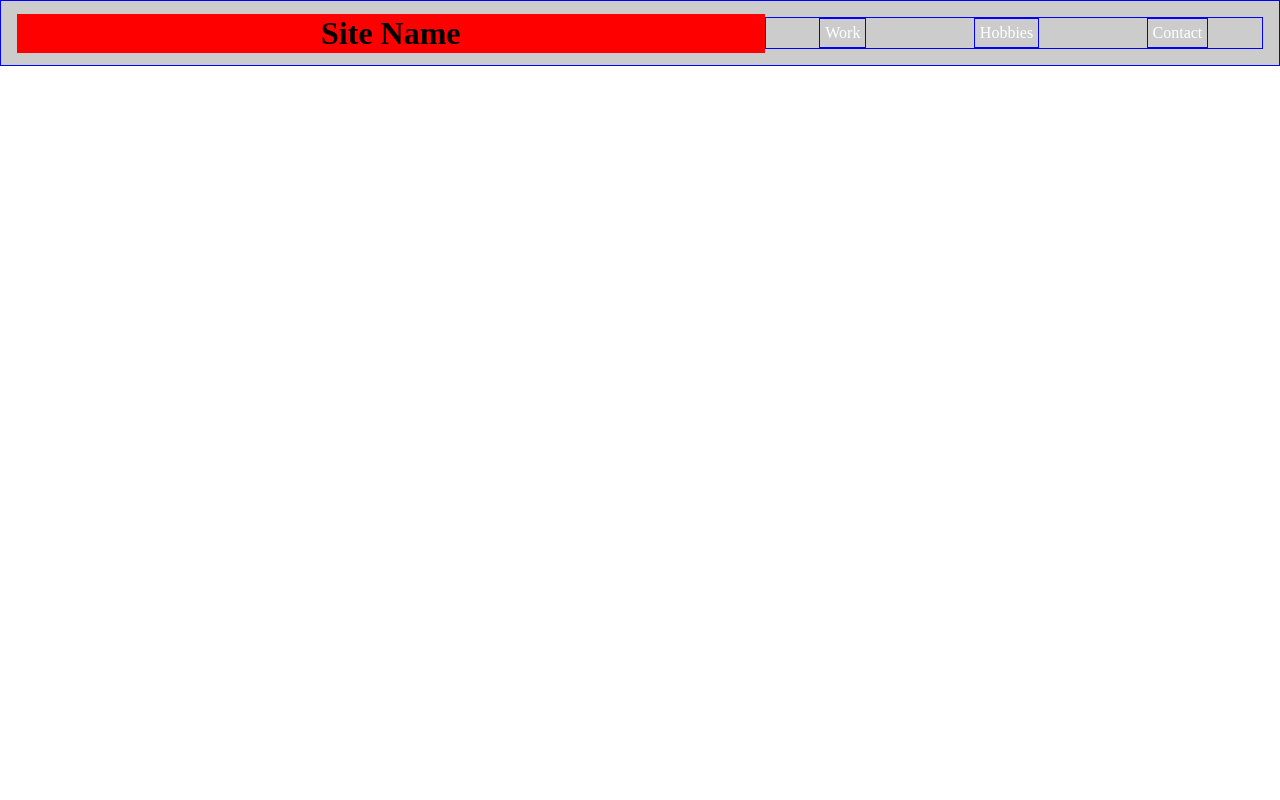
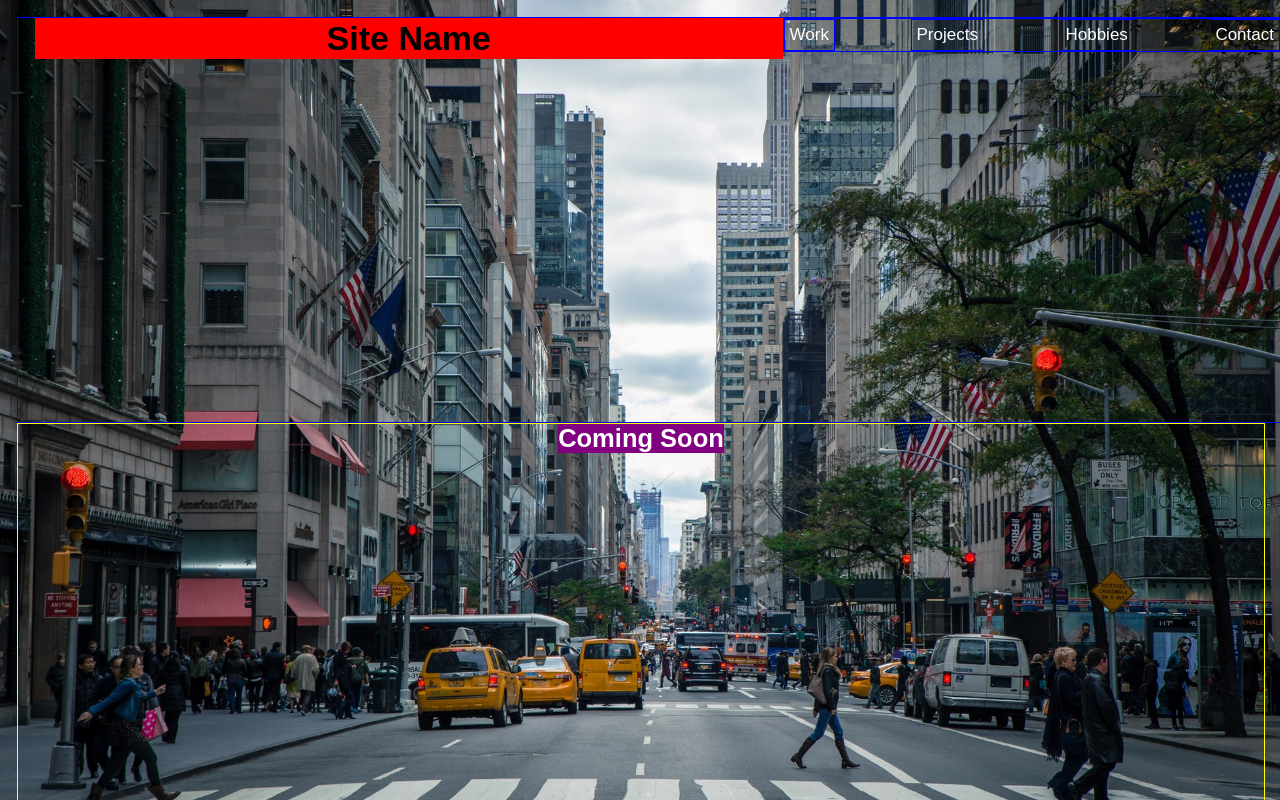
Before and after one commit to akasos/portfolio, a plain HTML site: page index.html in a window 1280 px wide. Drawn offline with Linux system fonts and the light colour scheme.

Commit message:
Landing page layout in place

```diff
--- /dev/null
+++ b/css/style.css
@@ -0,0 +1,123 @@
+/*reset*/
+*{
+    margin: 0;
+    padding: 0;
+}
+
+/*body*/
+body, html{
+    margin: 0;
+    font-family: Arial, Helvetica, sans-serif;
+    font-size: 17px;
+    width: 100%;
+    height: 100%;
+    overflow-x: hidden;
+}
+
+/* navigation bar */
+header {
+    display: flex;
+    flex-wrap: wrap;
+    padding: 1rem 1rem 0;
+    background-image:url(../img/Landing-Image.jpeg);
+    background-size: cover;
+    background-position: center;
+    height: 100vh;
+}
+
+#nav-div {
+    display: flex;
+    flex-wrap: wrap;
+    flex: 0 0 100%;
+    justify-content: flex-start;
+    align-items: flex-start;
+    align-content: flex-start;
+    border: 1px solid blue;
+
+}
+
+#branding-div {
+    flex: 0 1 100%;
+    background-color: red;
+}
+
+h1 {
+    text-align: center;
+    border: 1px solid red;
+}
+
+nav {
+    flex: 0 1 100%;
+}
+
+#nav-ul {
+   list-style: none;
+   padding: 0;
+   display: flex;
+   justify-content: space-between;
+   align-items: flex-end;
+   border: 1px solid blue;
+
+}
+
+li {
+    padding: 5px;
+    border: 1px solid blue;
+}
+
+li a:hover {
+    color: rgba(white, 0.7)
+}
+
+li a {
+    color: white;
+    text-decoration: none;
+}
+
+#nav-ul li:hover {
+    background-color: #ddd;
+}
+
+@media(min-width: 740px) {
+    nav {
+        flex: 0 1 40%;
+    }
+
+    #nav-ul {
+        justify-content: space-between;
+    }
+
+    #branding-div {
+        flex: 0 1 60%;
+    }
+
+    #nav-div {
+        padding: 0 1rem;
+    }
+}
+
+
+@media(min-width: 1300px) {
+    nav {
+        flex: 0 1 35%;
+    }
+
+    #branding-div {
+        flex: 0 1 65%;
+    }
+}
+
+/*top page main content*/
+#main-1-content {
+    display: flex;
+    flex: 0 0 100%;
+    justify-content: center;
+    align-items: flex-start;
+    color: #fff;
+    border: 1px solid yellow;
+}
+
+#main-1-content > h2 {
+    background-color: purple;
+    text-align: center
+}
--- a/index.html
+++ b/index.html
@@ -1,37 +1,60 @@
 <!DOCTYPE html>
-<html>
+<html lang="en">
   <head>
     <meta charset="utf-8">
     <meta name="description" conetent="portfoilo">
     <meta name="keywords" content="Austin, Stephens, portfoilo">
     <meta name="author" content="Austin Stephens">
     <meta name="viewport" content="width=device-width, initial-scale=1.0">
+    <link rel="stylesheet" type="text/css" href="css/style.css"/>
 
     <title>Austin Stephens</title>
-
-    <link rel="stylesheet" type="text/css" href="styles.css"/>
   </head>
 
   <body>
 
     <header>
+
+      <div id="nav-div">
         <div id="branding-div">
             <h1>Site Name</h1>
         </div>
         <nav>
           <ul id="nav-ul">
             <li><a href="#">Work</a></li>
+            <li><a href="#">Projects</a></li>
             <li><a href="#">Hobbies</a></li>
             <li><a href="#">Contact</a></li>
           </ul>
         </nav>
+      </div>
+
+
+      <div id="main-1-content">
+          <h2>Coming Soon</h2>
+      </div>
 
     </header>
 
 
+    <main>
 
+      <section>
+          <!--Work-->
+      </section>
 
-    <main>
+      <section>
+          <!--Projects-->
+      </section>
+
+      <section>
+          <!--Hobbies-->
+      </section>
+
+      <section>
+          <!--Contact-->
+      </section>
+
 
     </main>
 
--- a/styles.css
+++ /dev/null
@@ -1,88 +0,0 @@
-/*body*/
-body{
-    margin: 0;
-    /*font family */
-}
-
-/* navigation bar */
-header {
-    background: #ccc;
-    display: flex;
-    flex-wrap: wrap;
-    justify-content: space-between;
-    align-items: center;
-    padding: 1rem 1rem 0;
-    border: 1px solid blue;
-}
-
-#branding-div {
-    flex: 0 1 100%;
-    background-color: red;
-}
-
-h1 {
-    text-align: center;
-    margin: 0;
-    border: 1px solid red;
-}
-
-nav {
-    flex: 0 1 100%;
-}
-
-#nav-ul {
-   list-style: none;
-   padding: 0;
-   display: flex;
-   justify-content: space-between;
-   align-items: center;
-   border: 1px solid blue;
-
-}
-
-li {
-    padding: 5px;
-    border: 1px solid blue;
-}
-
-li a:hover {
-    color: rgba(white, 0.7)
-}
-
-li a {
-    color: white;
-    text-decoration: none;
-}
-
-#nav-ul li:hover {
-    background-color: #ddd;
-}
-
-@media(min-width: 550px) {
-    nav {
-        flex: 0 1 40%;
-    }
-
-    #nav-ul {
-        justify-content: space-around;
-    }
-
-    #branding-div {
-        flex: 0 1 60%;
-    }
-
-    header {
-        padding: 0 1rem;
-    }
-}
-
-
-@media(min-width: 1300px) {
-    nav {
-        flex: 0 1 25%;
-    }
-
-    #branding-div {
-        flex: 0 1 75%;
-    }
-}
```
Also changed, not shown: img/Landing-Image.jpeg (added), script/ScriptFile.js (added). Lines whose indentation alone changed are shown as unchanged.
